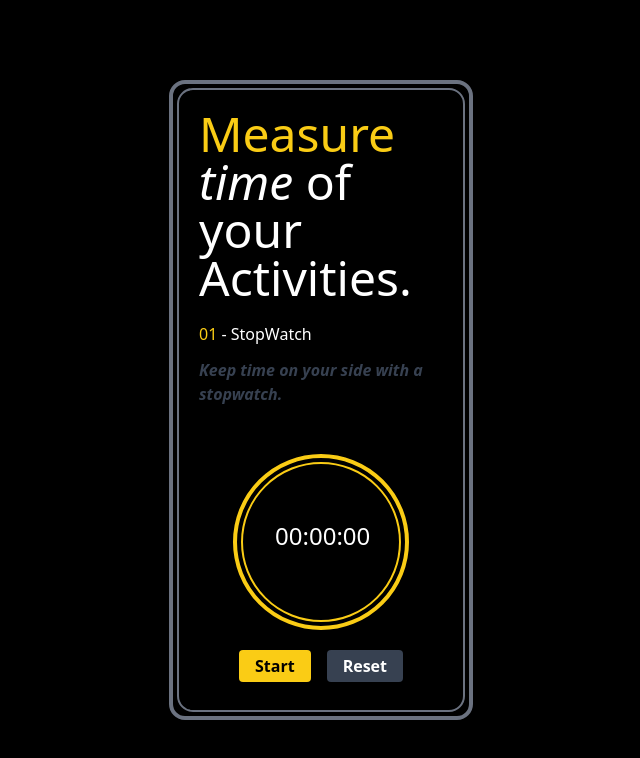
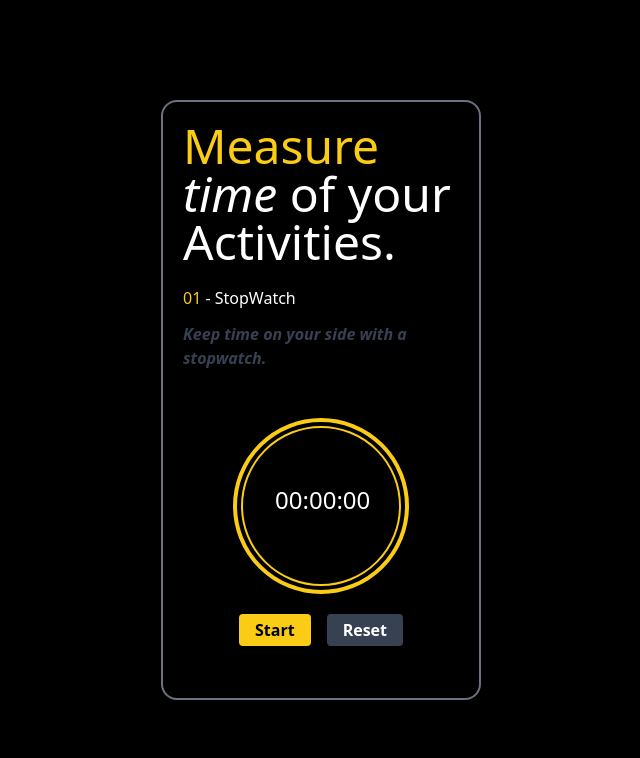
Before and after one commit to Somya148/01-stopwatch, a React (Create React App) app: page / in a window 1280 px wide. Shown: the top 758 px of the page, without its empty margins (319-959 px from the left). Built offline with nearby package versions, Linux system fonts and the light colour scheme.

Commit message:
update build for gh-pages

```diff
--- a/src/App.js
+++ b/src/App.js
@@ -24,9 +24,8 @@ function App() {
   return (
     <div className="bg-black  h-screen flex items-center justify-center text-white">
 
-      <div className="h-[40rem]  w-[19rem] rounded-2xl border-4 border-gray-500 flex justify-center align-center items-center">
 
-        <div className="h-[39rem]  w-[18rem] rounded-2xl border-2 border-gray-500 ">
+      <div className="h-[600px] w-80 rounded-2xl border-2 border-gray-500 ">
 
         <div className="m-5 text-5xl">
           <h1 className="text-yellow-400 ">Measure </h1>
@@ -65,7 +64,7 @@ function App() {
       </div>
 
     </div>
-    </div>
+
   );
 }
 
```
Lines whose indentation alone changed are shown as unchanged.
